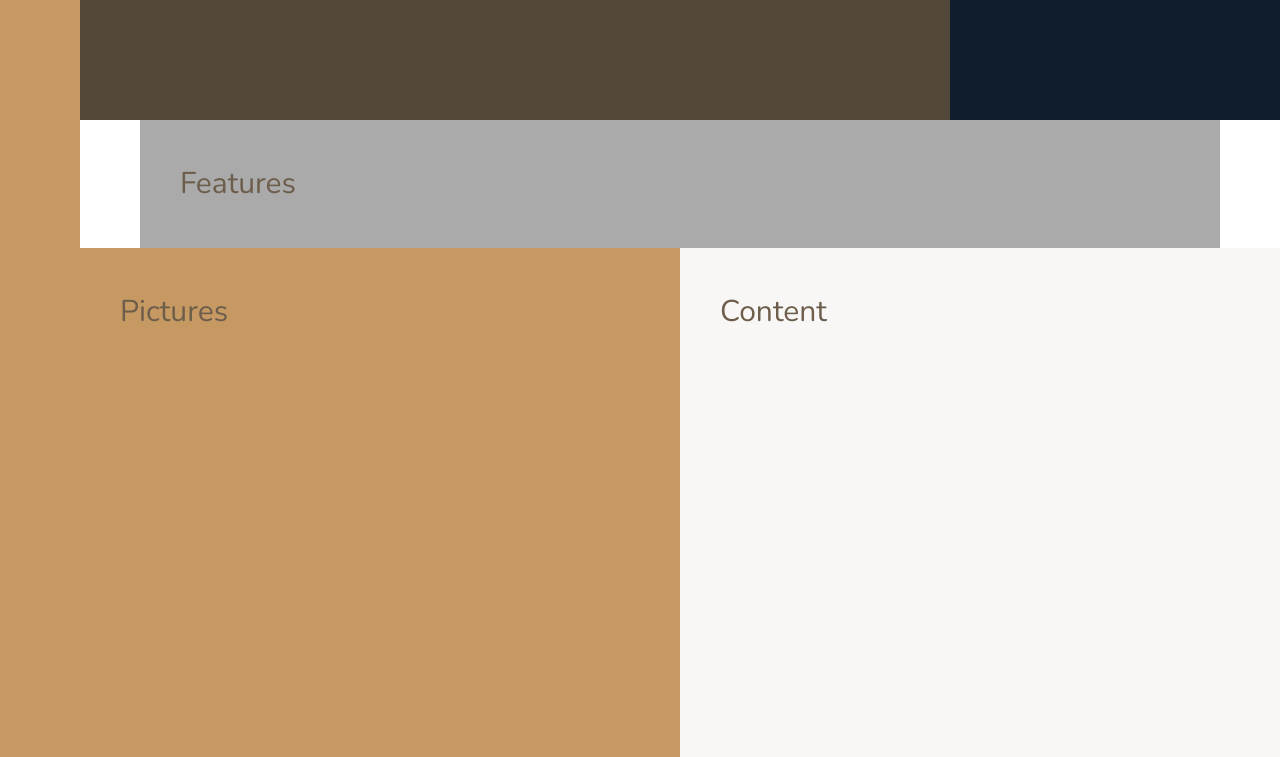
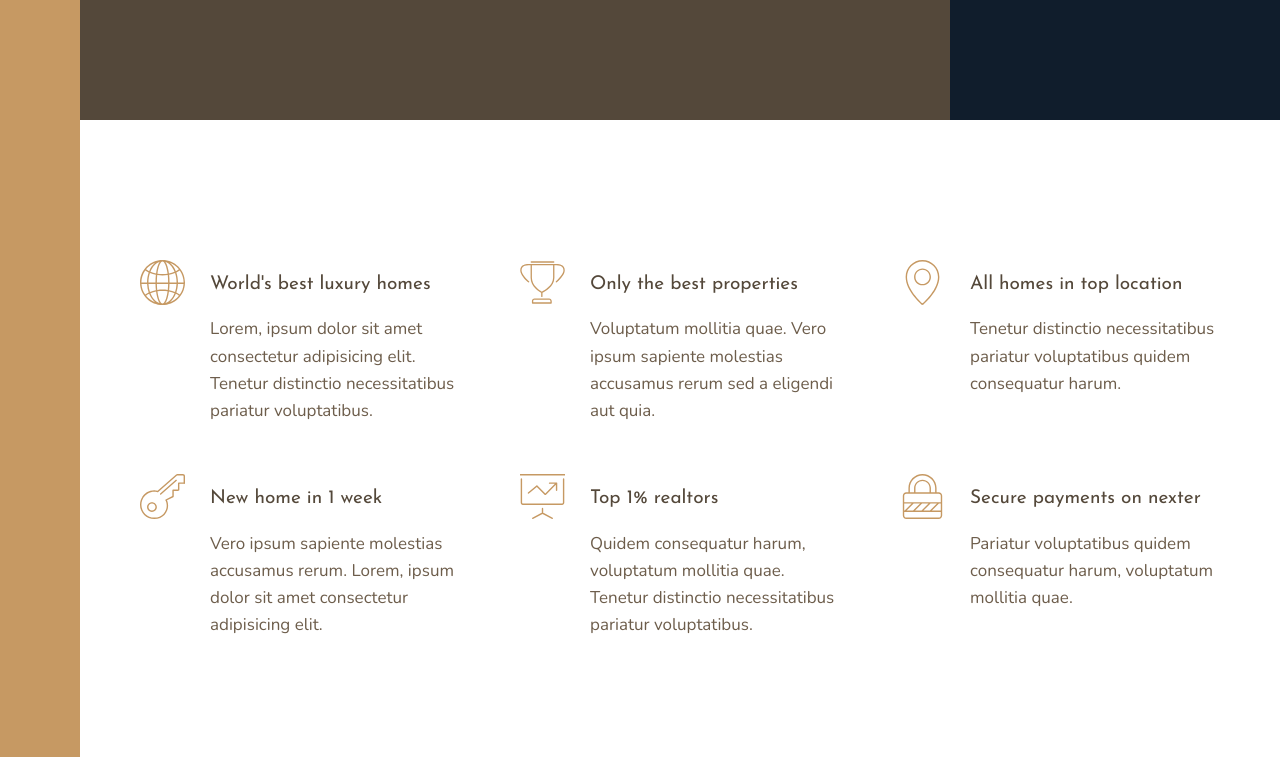
Before and after one commit to sayashchaudhary/nextor-grid, a website: page index.html in a window 1280 px wide. Shown: the part 520-1277 px from the top of the page. Drawn offline with nearby package versions, Linux system fonts and the light colour scheme.

Commit message:
featurs section

```diff
--- a/index.html
+++ b/index.html
@@ -22,7 +22,73 @@
     Realtors
 </div>
 <section class="features">
-    Features
+    <div class="feature">
+        <svg class="feature__icon">
+            <use xlink:href="img/sprite.svg#icon-global"></use>
+        </svg>
+        <h4 class="heading-4 heading-4--dark">
+            World's best luxury homes
+        </h4>
+        <p class="feature__text">
+            Lorem, ipsum dolor sit amet consectetur adipisicing elit. Tenetur distinctio necessitatibus pariatur
+            voluptatibus.
+        </p>
+    </div>
+    <div class="feature">
+        <svg class="feature__icon">
+            <use xlink:href="img/sprite.svg#icon-trophy"></use>
+        </svg>
+        <h4 class="heading-4 heading-4--dark">
+            Only the best properties
+        </h4>
+        <p class="feature__text">
+            Voluptatum mollitia quae. Vero ipsum sapiente molestias accusamus rerum sed a eligendi aut quia.
+        </p>
+    </div>
+    <div class="feature">
+        <svg class="feature__icon">
+            <use xlink:href="img/sprite.svg#icon-map-pin"></use>
+        </svg>
+        <h4 class="heading-4 heading-4--dark">
+            All homes in top location
+        </h4>
+        <p class="feature__text">
+            Tenetur distinctio necessitatibus pariatur voluptatibus quidem consequatur harum.
+        </p>
+    </div>
+    <div class="feature">
+        <svg class="feature__icon">
+            <use xlink:href="img/sprite.svg#icon-key"></use>
+        </svg>
+        <h4 class="heading-4 heading-4--dark">
+            New home in 1 week
+        </h4>
+        <p class="feature__text">
+            Vero ipsum sapiente molestias accusamus rerum. Lorem, ipsum dolor sit amet consectetur adipisicing elit.
+        </p>
+    </div>
+    <div class="feature">
+        <svg class="feature__icon">
+            <use xlink:href="img/sprite.svg#icon-presentation"></use>
+        </svg>
+        <h4 class="heading-4 heading-4--dark">
+            Top 1% realtors
+        </h4>
+        <p class="feature__text">
+            Quidem consequatur harum, voluptatum mollitia quae. Tenetur distinctio necessitatibus pariatur voluptatibus.
+        </p>
+    </div>
+    <div class="feature">
+        <svg class="feature__icon">
+            <use xlink:href="img/sprite.svg#icon-lock"></use>
+        </svg>
+        <h4 class="heading-4 heading-4--dark">
+            Secure payments on nexter
+        </h4>
+        <p class="feature__text">
+            Pariatur voluptatibus quidem consequatur harum, voluptatum mollitia quae.
+        </p>
+    </div>
 </section>
 <div class="story__pictures">
     Pictures
--- a/sass/_base.scss
+++ b/sass/_base.scss
@@ -42,10 +42,4 @@ body {
   grid-template-columns: [sidebar-start] 8rem [sidebar-end full-start]
   minmax(6rem, 1fr) [center-start] repeat(8, [col-start] minmax(min-content, 14rem) [col-end]) [center-end]
   minmax(6rem, 1fr) [full-end];
-
-  //dev purpose
-  & > * {
-    padding: 40px;
-    font-size: 3rem;
-  }
 }
--- a/sass/_features.scss
+++ b/sass/_features.scss
@@ -1,4 +1,27 @@
 .features {
-  background-color: $color-grey-light-2;
   grid-column: center-start / center-end;
+  margin: 15rem 0;
+  display: grid;
+  grid-template-columns: repeat(auto-fit, minmax(25rem, 1fr));
+  grid-gap: 6rem;
+  align-items: start;
 }
+
+.feature {
+  display: grid;
+  grid-template-columns: min-content 1fr;
+  grid-row-gap: 1.5rem;
+  grid-column-gap: 2.5rem;
+
+  &__icon {
+    fill: $color-primary;
+    width: 4.5rem;
+    height: 4.5rem;
+    grid-row: 1 / span 2;
+    transform: translateY(-1rem);
+  }
+
+  &__text {
+    font-size: 1.7rem;
+  }
+}
--- a/sass/_typography.scss
+++ b/sass/_typography.scss
@@ -0,0 +1,29 @@
+%heading {
+  font-family: $font-display;
+  font-weight: 400;
+}
+
+.heading-1 {
+  @extend %heading;
+}
+
+.heading-2 {
+  @extend %heading;
+}
+
+.heading-3 {
+  @extend %heading;
+}
+
+.heading-4 {
+  @extend %heading;
+  font-size: 1.9rem;
+
+  &--light {
+    color: $color-grey-light-1
+  }
+
+  &--dark {
+    color: $color-grey-dark-1;
+  }
+}
```
Also changed, not shown: css/style.css.
